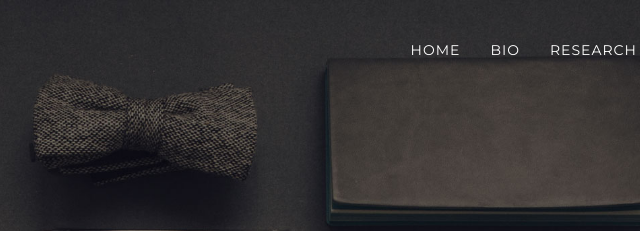
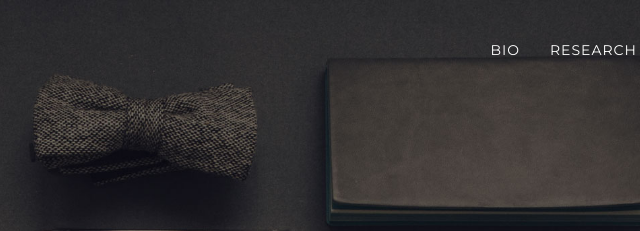
Before and after one commit to angelajiang/angelajiang.github.io, a plain HTML site: page index.html in a window 1280 px wide. Shown: the top 231 px of the page, 492-1132 px from the left. Drawn offline with nearby package versions, Linux system fonts and the light colour scheme; a web font is replaced by a local one.

Commit message:
remove home button

```diff
--- a/index.html
+++ b/index.html
@@ -54,9 +54,6 @@
                 <ul class="nav navbar-nav navbar-right">
                     <li class="hidden">
                         <a href="#page-top"></a>
-                    </li>
-                    <li>
-                        <a class="page-scroll" href="#page-top">Home</a>
                     </li>
                     <li>
                         <a class="page-scroll" href="#bio">Bio</a>
```
